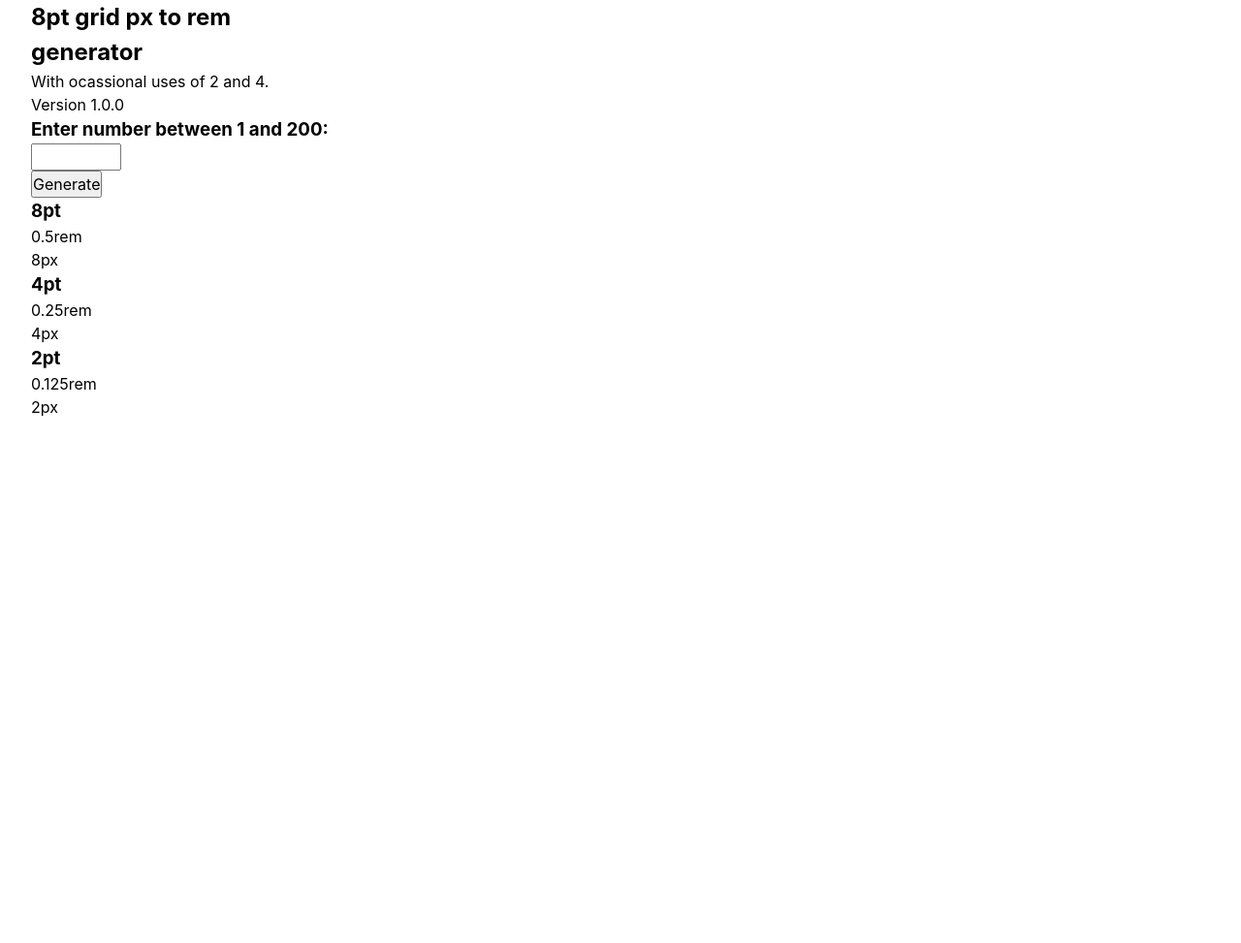
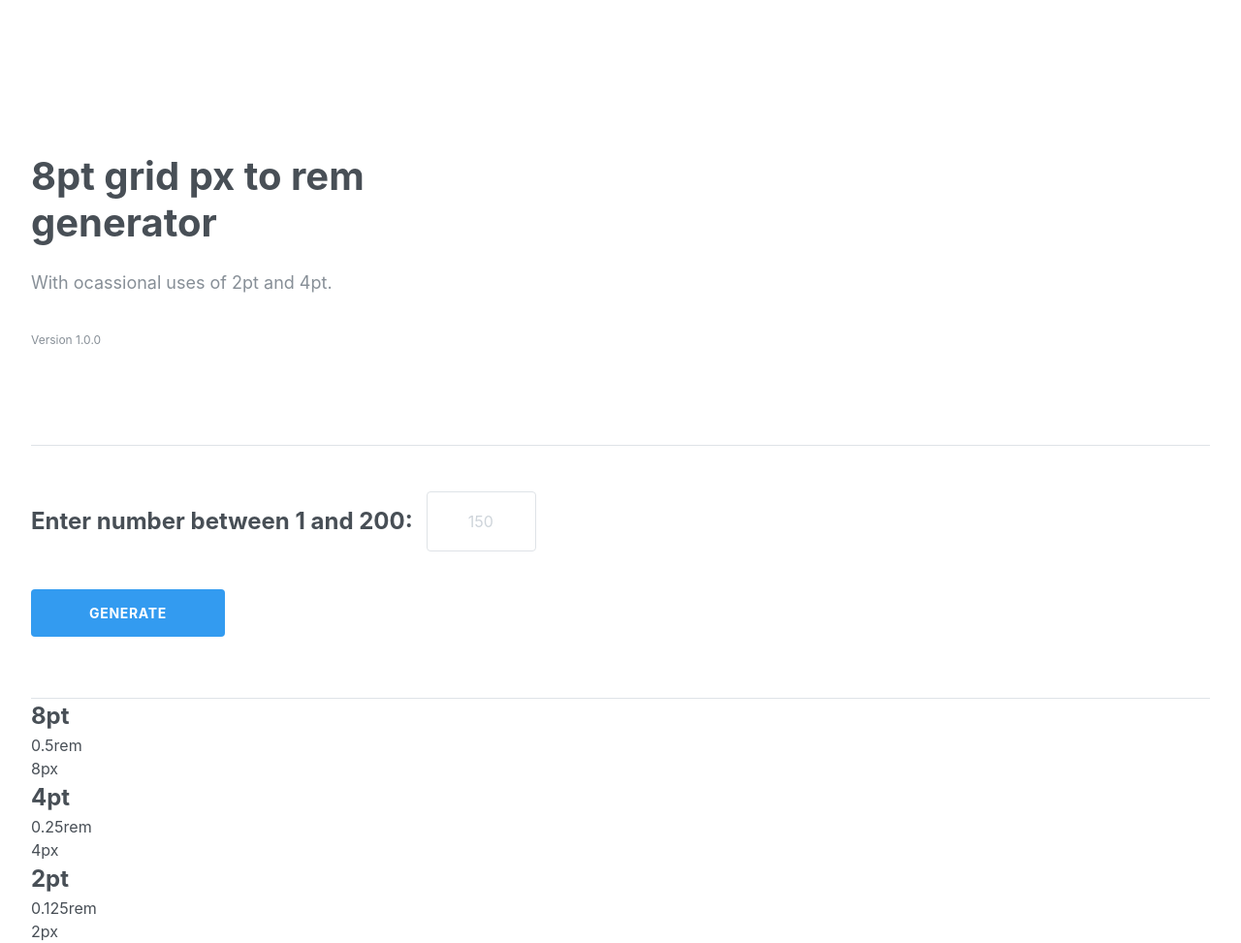
Before and after one commit to currently-unkwn/8pt-grid-px-to-rem-generator, a plain HTML site: page index.html in a window 1280 px wide. Shown: the whole page at 97% size. Before the commit the page ends 800 px from the top, so only its background shows below. Drawn offline with Linux system fonts and the light colour scheme.

Commit message:
style: Add style to hero and generate-number sections

```diff
--- a/index.html
+++ b/index.html
@@ -12,20 +12,26 @@
     <div class="max-width-wrapper">
       <section class="hero">
         <div class="hero-content">
-          <h1>
+          <h1 class="hero-title">
             8pt grid px to rem <br />
             generator
           </h1>
-          <div class="sub">With ocassional uses of 2 and 4.</div>
+          <div class="sub">With ocassional uses of 2pt and 4pt.</div>
           <div class="metadata">Version 1.0.0</div>
         </div>
       </section>
 
       <main>
         <section class="generate-number">
-          <div class="range">
+          <div class="range-wrap">
             <h3>Enter number between 1 and 200:</h3>
-            <input type="number" class="range-input" min="1" max="200" />
+            <input
+              type="number"
+              class="range-input"
+              min="1"
+              max="200"
+              placeholder="150"
+            />
           </div>
 
           <button class="btn btn-generate">Generate</button>
--- a/style.css
+++ b/style.css
@@ -3,6 +3,18 @@
 html {
   --color-white: hsl(0deg 0% 100%);
   --color-black: hsl(0deg 0% 4%);
+
+  --color-gray-3: hsl(210, 14%, 89%);
+  --color-gray-4: hsl(210, 14%, 83%);
+  --color-gray-6: hsl(210, 7%, 56%);
+  --color-gray-7: hsl(210, 9%, 31%);
+
+  --color-blue-5: hsl(207, 86%, 57%);
+  --color-blue-6: hsl(208, 80%, 52%);
+  --color-blue-9: hsl(209, 75%, 38%);
+  --color-indigo-5: hsl(228, 94%, 67%);
+  --color-violet-5: hsl(255, 91%, 67%);
+  --color-grape-5: hsl(288, 75%, 64%);
 
   --font-family-sans-serif: -apple-system, BlinkMacSystemFont, avenir next,
     avenir, segoe ui, helvetica neue, helvetica, Ubuntu, roboto, noto, arial,
@@ -41,6 +53,7 @@ body,
     5. Improve text rendering
   */
 body {
+  color: var(--color-gray-7);
   line-height: 1.5;
   -webkit-font-smoothing: antialiased;
   font-family: var(--font-family-sans-serif);
@@ -85,10 +98,128 @@ h6 {
   isolation: isolate;
 }
 
+h1 {
+  font-size: calc(40 / 16 * 1rem);
+  line-height: 1.2;
+}
+
+h3 {
+  font-size: calc(24 / 16 * 1rem);
+  line-height: 1.5;
+}
+
 /* MAIN STYLES */
+
+/* UTILITIES */
 
 .max-width-wrapper {
   max-width: calc(1400 / 16 * 1rem);
   padding: 0 32px;
   margin: 0 auto;
 }
+
+.btn {
+  display: block;
+  margin: 0;
+  padding: 0;
+  border: none;
+  background: transparent;
+  cursor: pointer;
+  font: inherit;
+  color: inherit;
+}
+
+.btn:focus {
+  outline-offset: 2px;
+}
+
+.btn:focus:not(:focus-visible) {
+  outline: none;
+}
+
+.hero {
+  padding-top: calc(168px - 10px);
+  padding-bottom: calc(104px - 5px);
+
+  border-bottom: 1px solid var(--color-gray-3);
+}
+
+.hero-title {
+  margin-bottom: calc(40px - 16px);
+}
+
+.sub,
+.metadata {
+  color: var(--color-gray-6);
+}
+
+.sub {
+  font-size: calc(18 / 16 * 1rem);
+  margin-bottom: calc(48px - 11px);
+}
+
+.metadata {
+  font-size: calc(12 / 16 * 1rem);
+}
+
+.generate-number {
+  padding-top: calc(48px - 1px);
+  padding-bottom: calc(64px - 1px);
+  border-bottom: 1px solid var(--color-gray-3);
+}
+.range-wrap {
+  display: flex;
+  align-items: center;
+  margin-bottom: calc(40px - 1px);
+  gap: calc(16px - 2px);
+}
+
+.range-input {
+  text-align: center;
+  border: 1px solid var(--color-gray-3);
+  border-radius: 4px;
+  padding-top: calc(24px - 6px);
+  padding-bottom: calc(24px - 6px);
+  padding-right: 4px;
+  padding-left: calc(24px - 6px);
+
+  transition: border-color 400ms cubic-bezier(0.44, 0.21, 0, 1);
+}
+
+.range-input::placeholder {
+  color: var(--color-gray-4);
+
+  transition: color 400ms cubic-bezier(0.44, 0.21, 0, 1);
+}
+
+.range-input:hover {
+  border-color: var(--color-gray-7);
+
+  transition: border-color 200ms cubic-bezier(0.44, 0.21, 0, 1);
+}
+
+.btn-generate,
+.btn-generate:link,
+.btn-generate:visited {
+  min-width: 200px;
+  padding: calc(20px - 6px);
+  font-size: calc(14 / 16 * 1rem);
+  font-weight: 700;
+  text-transform: uppercase;
+  letter-spacing: 0.7px;
+  background: var(--color-blue-5);
+  color: var(--color-white);
+  border-radius: 4px;
+  will-change: transform;
+  transition: background 400ms cubic-bezier(0.44, 0.21, 0, 1);
+}
+
+.btn-generate:hover {
+  background: var(--color-blue-6);
+
+  transition: background 200ms cubic-bezier(0.44, 0.21, 0, 1);
+}
+
+.btn-generate:active {
+  background: var(--color-blue-9);
+}
```
